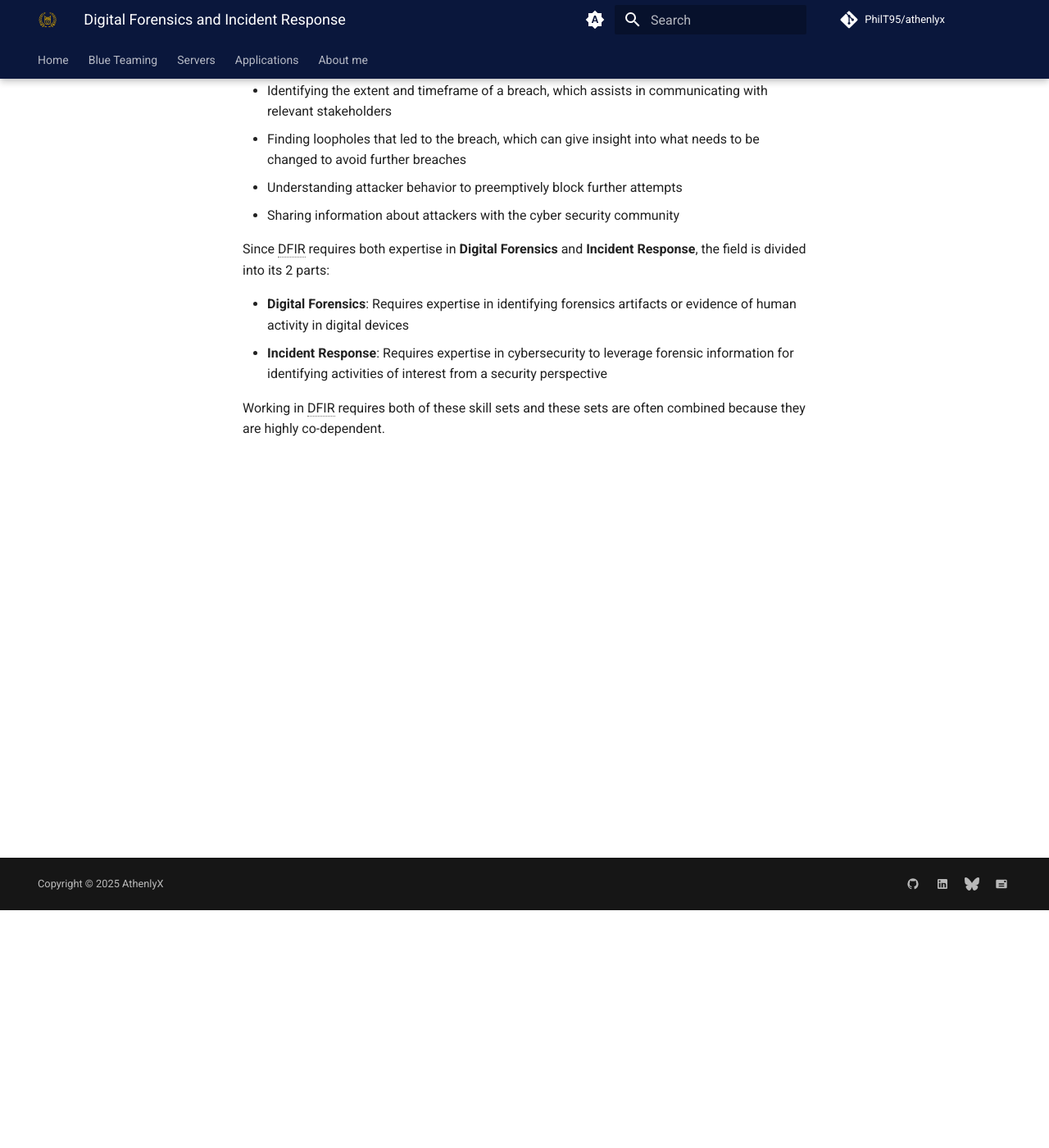
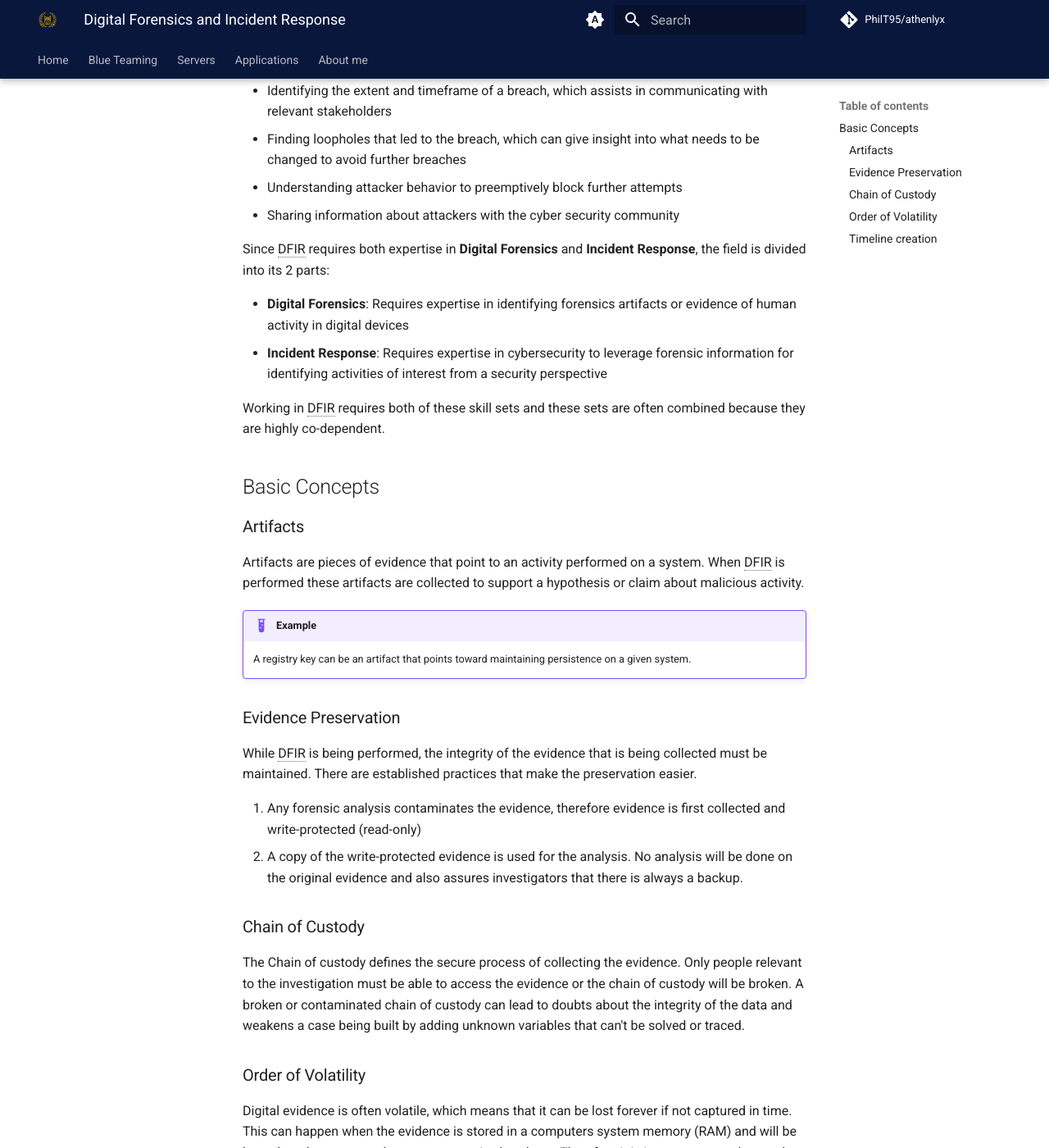
Before and after one commit to PhilT95/athenlyx, an MkDocs documentation site: the page built from docs/blue/dfir/index.md, in a window 1280 px wide and 1400 px high, scrolled down 290 px. Shown: the whole window at 82% size. Built offline with MkDocs 1.6.1 and Material for MkDocs 9.7.7, drawn with Linux system fonts in a browser that asks for light colours; plug-ins that fetch from the network failed and are left out; comment, search, counter and statistics services are not loaded; some of the changed text lies outside the part shown.

Commit message:
Added basic concepts to the dfir main article

```diff
--- a/docs/blue/dfir/index.md
+++ b/docs/blue/dfir/index.md
@@ -15,3 +15,37 @@ Since DFIR requires both expertise in **Digital Forensics** and **Incident Respo
 - **Incident Response**: Requires expertise in cybersecurity to leverage forensic information for identifying activities of interest from a security perspective
 
 Working in DFIR requires both of these skill sets and these sets are often combined because they are highly co-dependent.
+
+## Basic Concepts
+
+### Artifacts
+
+Artifacts are pieces of evidence that point to an activity performed on a system. When DFIR is performed these artifacts are collected to support a hypothesis or claim about malicious activity.
+
+!!! example
+
+    A registry key can be an artifact that points toward maintaining persistence on a given system.
+
+### Evidence Preservation
+
+While DFIR is being performed, the integrity of the evidence that is being collected must be maintained. There are established practices that make the preservation easier.
+
+1. Any forensic analysis contaminates the evidence, therefore evidence is first collected and write-protected (read-only)
+2. A copy of the write-protected evidence is used for the analysis. No analysis will be done on the original evidence and also assures investigators that there is always a backup.
+
+### Chain of Custody
+
+The Chain of custody defines the secure process of collecting the evidence. Only people relevant to the investigation must be able to access the evidence or the chain of custody will be broken. A broken or contaminated chain of custody can lead to doubts about the integrity of the data and weakens a case being built by adding unknown variables that can't be solved or traced.
+
+### Order of Volatility
+
+Digital evidence is often volatile, which means that it can be lost forever if not captured in time. This can happen when the evidence is stored in a computers system memory (RAM) and will be lost when the computer looses power or is shut down. Therefore it is important to understand the volatility of different evidence sources to capture and preserve data accordingly.
+
+!!! example
+
+    Evidence that is stored in RAM should be prioritized instead of focusing on data stored on a hard drive.
+
+
+### Timeline creation
+
+Once all artifacts are collected and their integrity is maintained, they need to be presented transparent to fully use the information contained in them. A timeline of events needs to be created for efficient and accurate analysis. The timeline puts all activities in a chronological order and helps to put a perspective to the investigation which makes it easier to collate information from various sources to create a story of how things happened.
```
